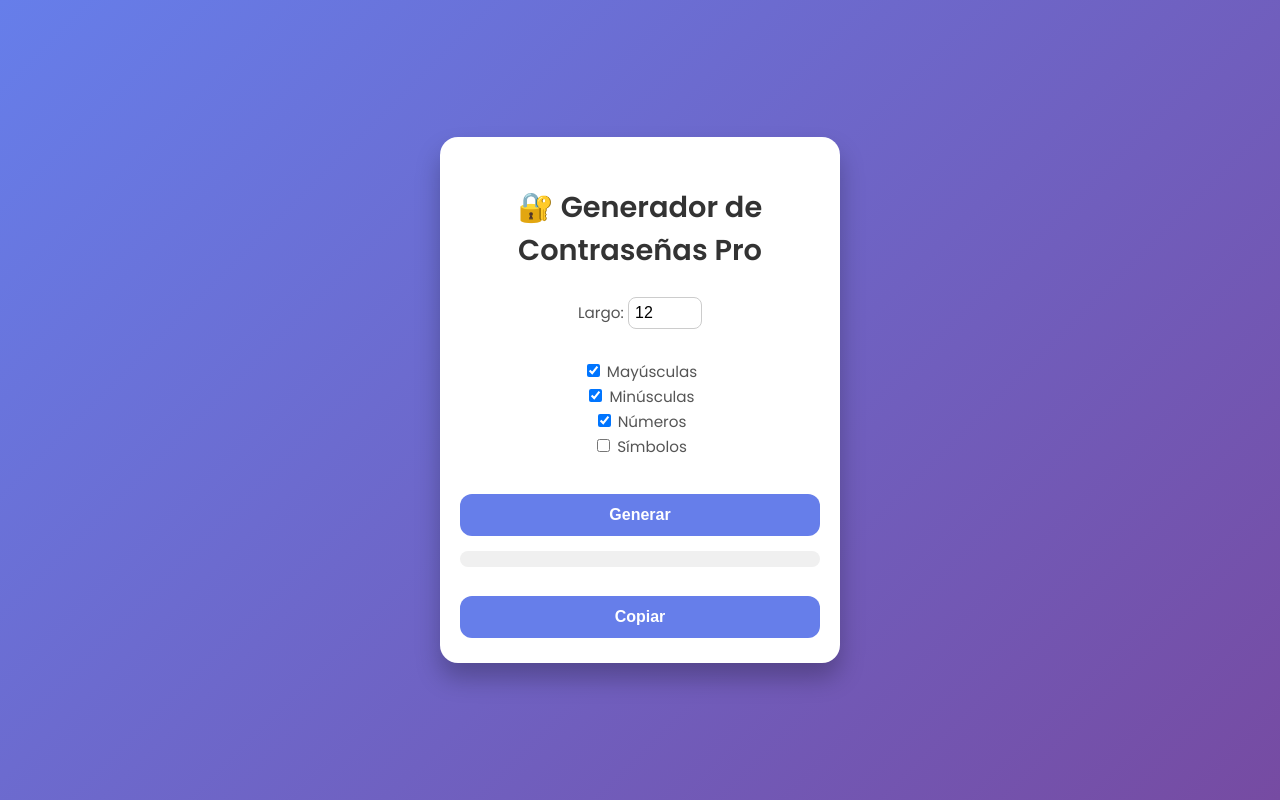
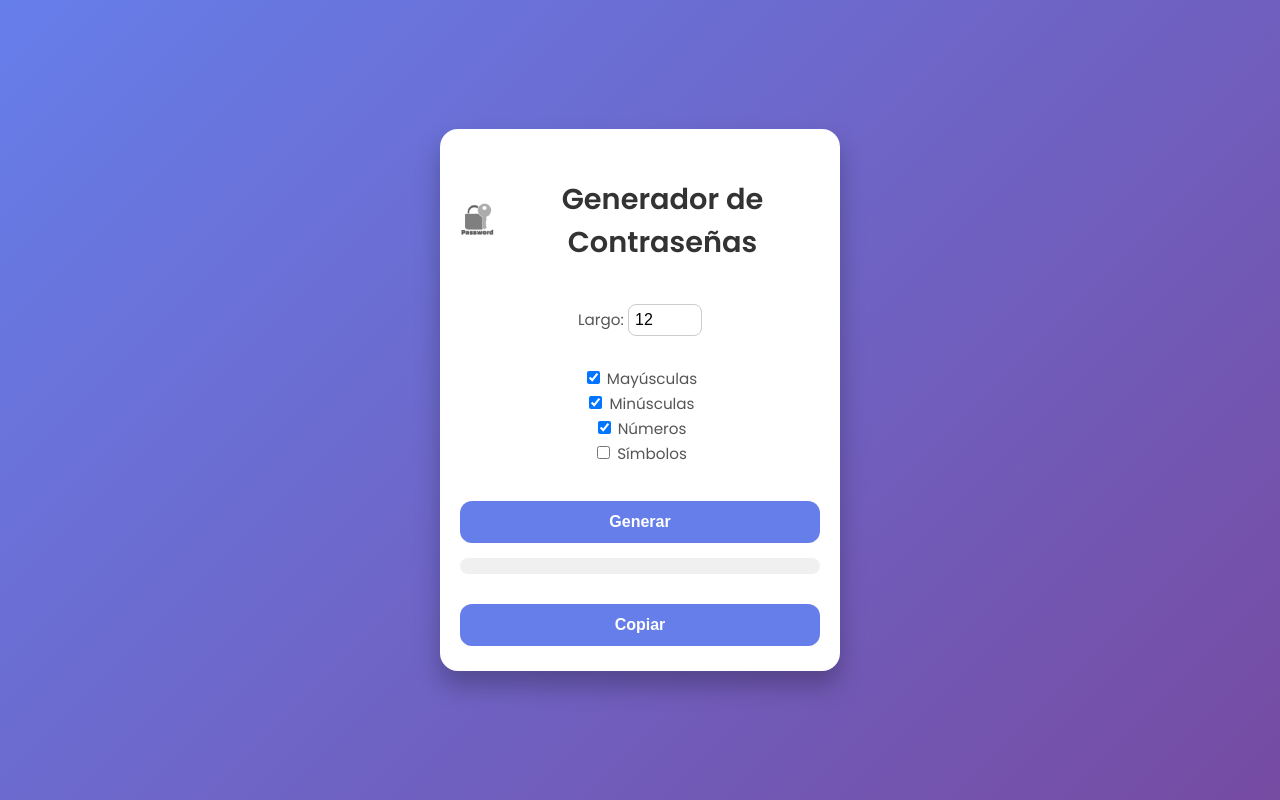
Before and after one commit to MewSelen/password-generator, a plain HTML site: page index.html in a window 1280 px wide. Drawn offline with Linux system fonts and the light colour scheme.

Commit message:
Update index.html

```diff
--- a/index.html
+++ b/index.html
@@ -95,12 +95,28 @@
       .box { padding: 20px; }
       h2 { font-size: 1.5em; }
     }
+    .header {
+  display: flex;
+  align-items: center;
+ justify-content: flex-start;
+  gap: 10px;
+  margin-bottom: 15px;
+}
+
+.logopass {
+  width: 35px;
+  height: 35px;
+  object-fit: contain;
+}
   </style>
 </head>
 <body>
 
   <div class="box">
-    <h2>🔐 Generador de Contraseñas Pro</h2>
+   <div class="header">
+  <img src="logopass.png" class="logopass">
+  <h2>Generador de Contraseñas</h2>
+</div>
 
     <label>Largo:</label>
     <input type="number" id="length" value="12" min="4" max="30"><br><br>
```
